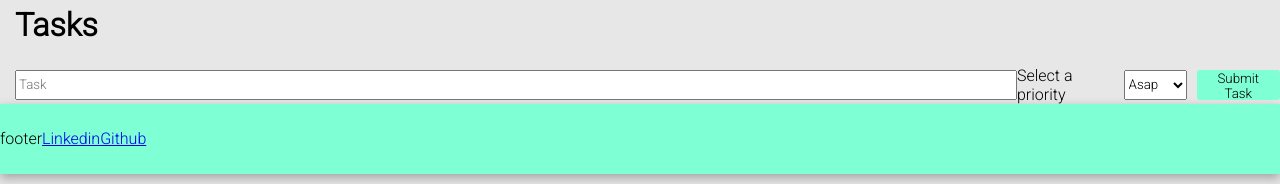
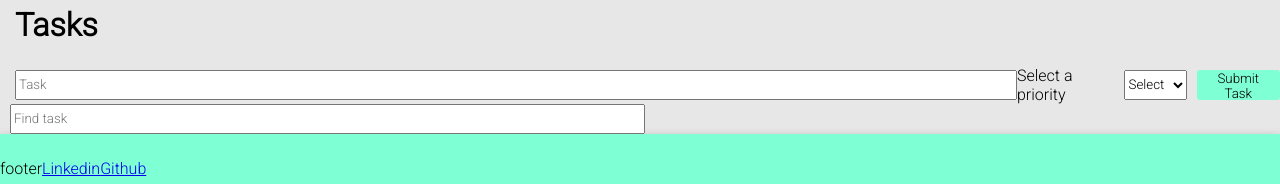
Before and after one commit to spanol/TodoApp_React, a React (Create React App) app: page / in a window 1280 px wide. Shown: the part 565-749 px from the top of the page. Built offline with nearby package versions, Linux system fonts and the light colour scheme.

Commit message:
commit
> Não tava nos planos mas consegui adicionar a opção de buscar por tarefa.

-Acabei não conseguindo trabalhar nas ultimas pendencias (ainda) mas vou começar a focar nelas agora!

```diff
--- a/src/App.js
+++ b/src/App.js
@@ -1,4 +1,4 @@
-import React from "react";
+import React,{useState} from "react";
 
 import "./App.css";
 import { Footer } from "./Components/Footer";
@@ -7,6 +7,7 @@
 import { Tasks } from "./Components/Tasks/Tasks";
 
 function App() {
+  const [search, setSearch] = useState("")
   return (
     <div className="App">
       <Header />
--- a/src/Components/Header/Header.jsx
+++ b/src/Components/Header/Header.jsx
@@ -1,13 +1,13 @@
 import React from "react";
 import { Logo } from "./Logo";
-export function Header() {
+export function Header(search, setSearch) {
   return (
     <header>
       <nav className="flex header">
         <Logo />
 
 
-        <input className="search-input"  type="text" placeholder="Find task" />
+        <input className="search-input" onChange={(e)=> {setSearch(e.target.value)}} type="text" placeholder="Find task" />
         <button className=" search-button"><img src="https://img.icons8.com/ios-glyphs/30/000000/search--v1.png"/></button>
 
         <div className="flex author">
--- a/src/Components/Tasks/CreateTasks.jsx
+++ b/src/Components/Tasks/CreateTasks.jsx
@@ -2,6 +2,10 @@
 
 export function CreateTasks({ addTodo, inputTask, setInputTask, priority, setPriority }) {
   const options = [
+    {
+      label: "Select",
+      value: ""
+    },
     {
       label: "Asap",
       value: "Asap"
@@ -32,7 +36,7 @@
 
 
         <label>Select a priority</label>
-        <select placeholder={priority} className="select-task"  value={priority} onChange={(e) => setPriority(e.target.value)}  name="priorities">
+        <select className="select-task"  value={priority} onChange={(e) => setPriority(e.target.value)}  name="priorities">
           {options.map((options) =>(
           <option value={options.value}>{options.label}</option>
           ))}
--- a/src/Components/Tasks/ListTasks.jsx
+++ b/src/Components/Tasks/ListTasks.jsx
@@ -1,9 +1,27 @@
 import React from "react";
 
-export function ListTasks({ task, completedTask, deleteTask, completeTask }) {
+export function ListTasks({
+  search,
+  setSearch,
+  task,
+  completedTask,
+  deleteTask,
+  completeTask,
+}) {
   return (
     <div className="container listtasks">
-      {task.map(({ content, createdAt, isCompleted, priority }, index) => (
+      <div>
+      <input className="search-input" onChange={(e)=> {setSearch(e.target.value)}} type="text" placeholder="Find task" />
+      </div>
+      {task
+        .filter((val) => {
+          if (search == "") {
+            return val;
+          } else if (val.content.toLowerCase().includes(search.toLowerCase())) {
+            return val;
+          }
+        })
+        .map(({ content, createdAt, isCompleted, priority }, index) => (
           <div className="content">
             <span className=" todo">
               <strong>{content}</strong>
@@ -13,12 +31,27 @@
 
             <div>Is completed: {isCompleted ? "True" : "False"}</div>
 
-          <div>Priority:  {priority} </div>
+            <div>Priority: {priority} </div>
 
             <div className="flex button-container">
-            <button className="taskbutton delete" onClick={() => deleteTask(index)}>Delete</button>
-            <button className="taskbutton complete" onClick={() => completedTask(index)}>Complete </button>
-            <button className="taskbutton edit" onClick={() => deleteTask(index)}>edit </button>
+              <button
+                className="taskbutton delete"
+                onClick={() => deleteTask(index)}
+              >
+                Delete
+              </button>
+              <button
+                className="taskbutton complete"
+                onClick={() => completedTask(index)}
+              >
+                Complete{" "}
+              </button>
+              <button
+                className="taskbutton edit"
+                onClick={() => deleteTask(index)}
+              >
+                edit{" "}
+              </button>
             </div>
           </div>
         ))}
--- a/src/Components/Tasks/Tasks.jsx
+++ b/src/Components/Tasks/Tasks.jsx
@@ -15,6 +15,7 @@
   const [inputTask, setInputTask] = useState("");
   const [priority, setPriority] = useState("Priority");
   const [taskStatus, setTaskStatus] = useState(false);
+  const [search, setSearch] = useState("")
 
   const addTodo = (e) => {
     e.preventDefault();
@@ -72,6 +73,8 @@
         completeTask={completeTask}
         priority={priority}
         deleteTask={deleteTask}
+        search={search}
+        setSearch={setSearch}
       />
     </>
   );
```
Lines whose indentation alone changed are shown as unchanged.
